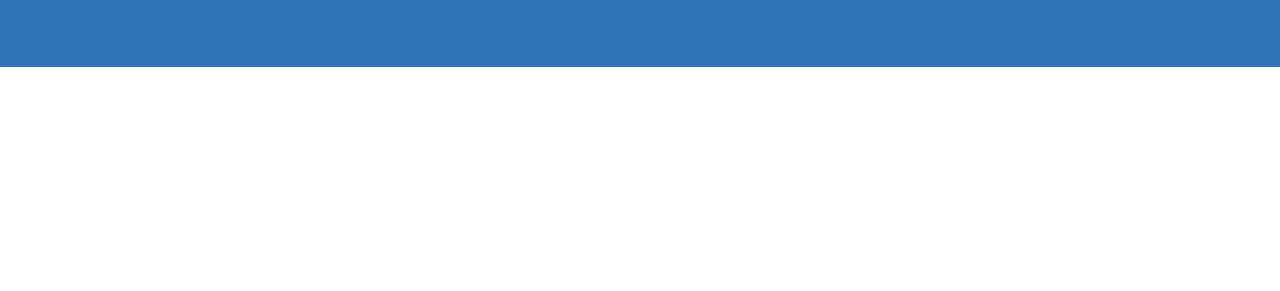
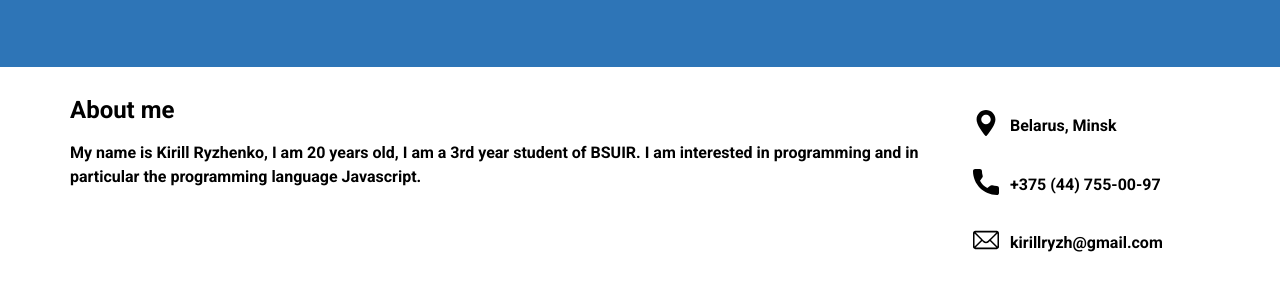
Before and after one commit to Kirill-Ryzhenko/rsschool-cv, a plain HTML site: page index.html in a window 1280 px wide. Shown: the part 387-678 px from the top of the page. Drawn offline with nearby package versions, Linux system fonts and the light colour scheme.

Commit message:
feat: added about me

```diff
--- a/css/style.css
+++ b/css/style.css
@@ -63,3 +63,56 @@ h6 {
   background-position: center;
   background-size: cover;
 }
+
+.about-me {
+  padding: 30px 0;
+}
+.about-me__inner {
+  display: flex;
+  justify-content: space-between;
+}
+
+.about-me__inner-text p {
+  line-height: 24px;
+}
+
+.about-me__inner-text {
+  padding-right: 30px;
+}
+.about-me__inner-contact {
+  max-width: 250px;
+  width: 100%;
+}
+
+.contact-list {
+  width: 100%;
+}
+
+.contact-list li {
+  list-style: none;
+  padding: 20px 0 20px 50px;
+  position: relative;
+}
+.contact-list li a::after {
+  content: '';
+  position: absolute;
+  display: block;
+  width: 26px;
+  height: 26px;
+  left: 13px;
+  top: 13px;
+  background-position: center;
+  background-repeat: no-repeat;
+  background-size: cover;
+}
+.contact-list li:nth-child(1) a::after {
+  background-image: url(../images/icons/maps.svg);
+}
+
+.contact-list li:nth-child(2) a::after {
+  background-image: url(../images/icons/phone.svg);
+}
+
+.contact-list li:nth-child(3) a::after {
+  background-image: url(../images/icons/mail.svg);
+}
--- a/index.html
+++ b/index.html
@@ -19,6 +19,28 @@
     <h2 class="header__profession">JavaScript Programmer</h2>
   </header>
 
+  <section class="about-me">
+    <div class="container">
+      <div class="about-me__inner">
+        <div class="about-me__inner-text">
+          <h2>About me</h2>
+          <p>My name is Kirill Ryzhenko, I am 20 years old, I am a 3rd year student of BSUIR. I am interested in
+            programming and in particular the programming language Javascript.</p>
+        </div>
+        <div class="about-me__inner-contact">
+          <ul class="contact-list">
+            <li><a href="https://www.google.com/maps/place/%D0%9C%D0%B8%D0%BD%D1%81%D0%BA/@53.8843138,27.3131922,10z/"
+                target="_blank">
+                Belarus, Minsk
+              </a>
+            </li>
+            <li><a href="tel:+375447550097">+375 (44) 755-00-97</a></li>
+            <li><a href="mailto:kirillryzh@gmail.com">kirillryzh@gmail.com</a></li>
+          </ul>
+        </div>
+      </div>
+    </div>
+  </section>
 
 </body>
 
```
Also changed, not shown: images/icons/mail.svg (added), images/icons/maps.svg (added), images/icons/phone.svg (added).
